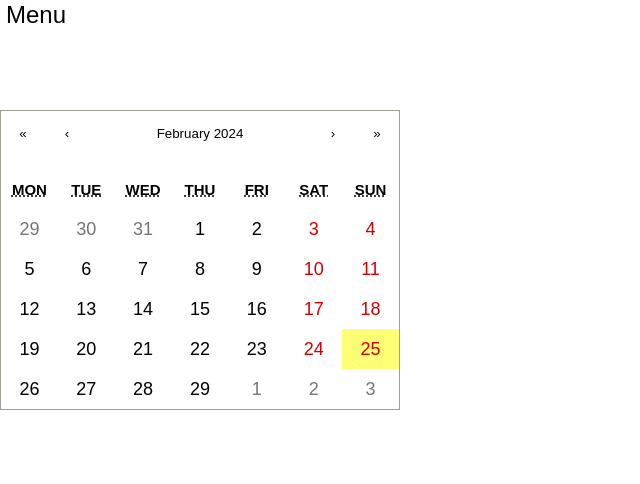
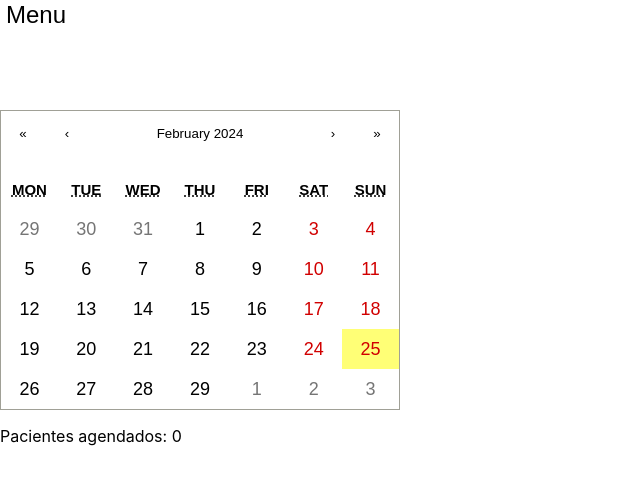
Before and after one commit to NRlanus/AgendaPacientes, a React (Create React App) app: page /Agenda in a window 1280 px wide. Shown: the top 484 px of the page, without its empty margins (0-640 px from the left). Built offline with nearby package versions, Linux system fonts and the light colour scheme.

Commit message:
Se arreglo la carga infinita cuando la fecha seleccionada no tenia nombres. Se agregó un contador de nombres para cada fecha

```diff
--- a/src/Agenda.js
+++ b/src/Agenda.js
@@ -19,6 +19,10 @@ const Agenda = () => {
   });
   const contextMenuRef = useRef(null);
   const [isEditing, setIsEditing] = useState(false);
+  const [namesCount, setNamesCount] = useState(0); // Estado para almacenar la cantidad de nombres
+
+
+
   /*===============================================*/
   // Formatear la hora recibida del backend (hora en formato HH:MM:SS) a HH:MM
   const formatTime = (timeString) => {
@@ -126,8 +130,15 @@ const Agenda = () => {
     } else if (option === "B") {
       deleteAppointment();
     } else if (option === "C") {
-      // Tu código para la opción C
-    }
+     // Copiar el nombre seleccionado al portapapeles
+     navigator.clipboard.writeText(selectedName).then(() => {
+      console.log("Nombre copiado al portapapeles:", selectedName);
+      deleteAppointment(selectedName);
+    }).catch((error) => {
+      console.error("Error al copiar al portapapeles:", error);
+      alert("Error al copiar al portapapeles");
+    });
+  }
   };
 
   const closeContextMenu = useCallback(() => {
@@ -168,20 +179,29 @@ const Agenda = () => {
 
     setTimeSlots(timeOptions);
   }, [selectedDate]);
+/////// USEEFECTS======================================================
+useEffect(() => {
+  // Contar la cantidad de nombres en la lista de citas
+  const count = appointments.length;
+  // Actualizar el estado con la nueva cantidad
+  setNamesCount(count);
+}, [appointments]);
+
 
   useEffect(() => {
     if (selectedDate) {
-      loadAppointments(formatDate(selectedDate));
       generateTimeSlots();
+      loadAppointments();
     }
-  }, [selectedDate, generateTimeSlots, loadAppointments]);
+  }, [selectedDate, generateTimeSlots ]);
+
 
   useEffect(() => {
     generateTimeSlotsRef.current = generateTimeSlots;
   });
   const generateTimeSlotsRef = useRef(generateTimeSlots);
 
-
+  //==================================================================
   const handleNameClick = (name, time) => {
     setSelectedName(name);
     setSelectedTime(time);
@@ -269,6 +289,7 @@ const Agenda = () => {
           className="custom-calendar"
           tileClassName="custom-tile"
         />
+        <p>Pacientes agendados: {namesCount}</p> {/* Mostrar la cantidad de nombres */}
       </div>
       <div className="detail-container" style={{ marginLeft: "40px" }}>
         {selectedDate && (
@@ -314,7 +335,7 @@ const Agenda = () => {
               className="name-list-container"
               onClick={() => setSelectedName("")}
             >
-              <ul class="time-list">
+              <ul className="time-list">
                 {timeSlots.map((timeSlot, index) => (
                   <li key={index}>
                     <span>{timeSlot}</span>
--- a/src/conexion.js
+++ b/src/conexion.js
@@ -174,6 +174,7 @@ const createTableQuery = `
 // Ruta para guardar un nuevo paciente
 app.post('/guardarPaciente', (req, res) => {
   const { fecha, hora, nombre } = req.body;
+  console.log("fecha hora y nombre en guardarPaciente: ", fecha, hora, nombre);
   const [dia, mes, año] = fecha.split('/');
 
   // Insertar el paciente en la tabla A2024
```
